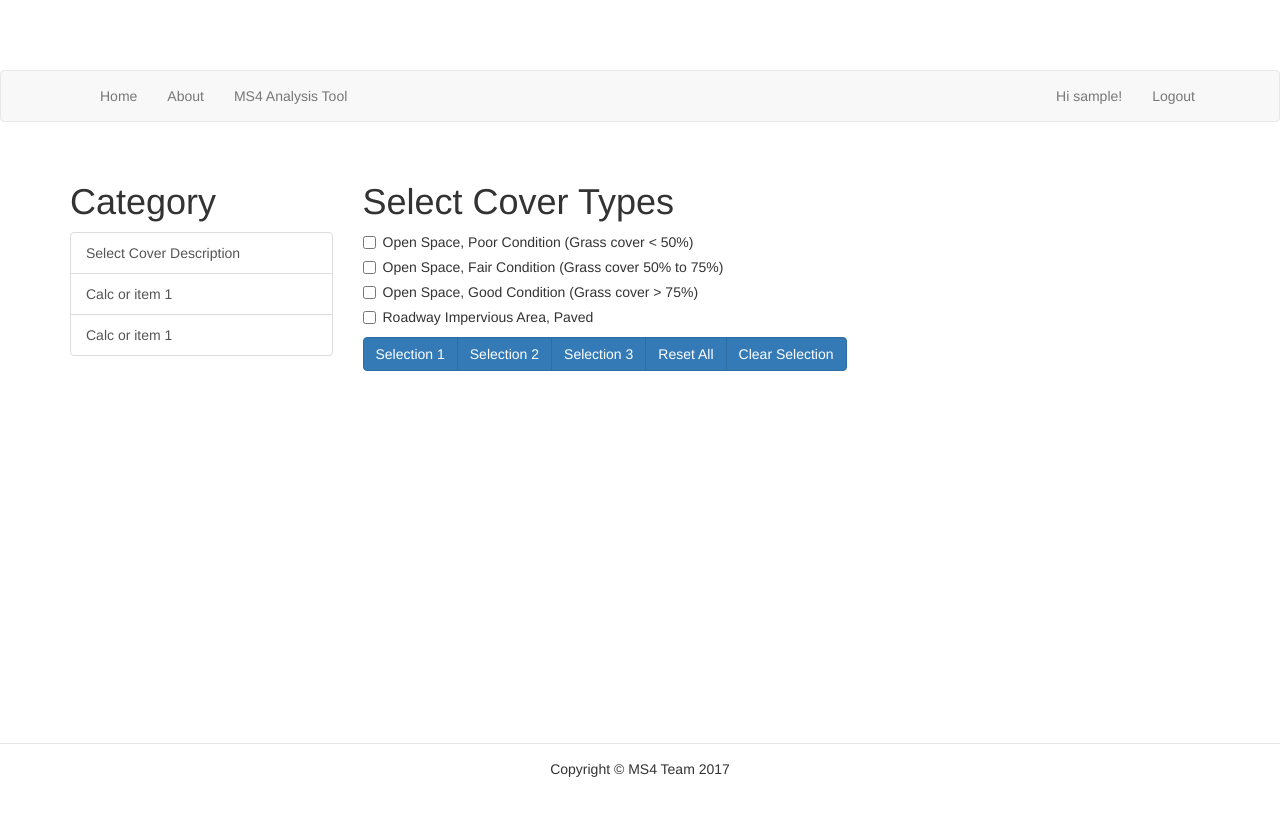
After one commit to lasanthagithub/Python_Flask_Development, a Flask app: page /cover_description in a window 1280 px wide. The commit adds this page. Run offline with Flask 2, Linux system fonts and the light colour scheme; the visitor is signed in with stand-in values (Sample User, id 1); parts of the project's set-up code (start-up, migrations or seed data) failed here and were passed over; some libraries are stand-ins or nearby versions.

Commit message:
MS4 Analysis

```diff
--- a/VS_Flask_dev/FlaskWebProject/FlaskWebProjectAWS/Flask2/app.py
+++ b/VS_Flask_dev/FlaskWebProject/FlaskWebProjectAWS/Flask2/app.py
@@ -21,6 +21,7 @@ from functools import wraps
 #from dbconnect import connection
 from MySQLdb import escape_string as thwart
 import dbhandle
+#from data import dbhandle
 ## Instance of flask class
 app = Flask(__name__)
 
@@ -46,6 +47,12 @@ def index():
 @app.route('/about')
 def about():
     return render_template('about.html')
+
+#####################################################################################
+## Myaccount info
+@app.route('/myaccount')
+def myaccount():
+    return render_template('myaccount.html')
 
 #####################################################################################
 ## Articles page
@@ -94,8 +101,8 @@ class RegisterForm(Form): ## object is request.form type
         validators.DataRequired(),
         validators.EqualTo('confirm', message='Username/Password do not match')])
     confirm = PasswordField('Confirm Password')
-    accept_tos = BooleanField('I accept the <a href="/tos">Terms of Service and the\
-                     <a href="/privacynotice">Privacy Notice. Last updater Oct 2017')#,                      validators.DataRequired()
+    accept_tos = BooleanField('I accept the <a href="/tos/">Terms of Service</a> and the\
+                     <a href="/privacynotice/">Privacy Notice</a>. Last updater Oct 2017', [validators.DataRequired()])
 
 
 #####################################################################################
@@ -119,7 +126,7 @@ def register():
                 dbhandle.register__(name, email, username, password)
 
                 flash('Your are now registered. Please log in', 'success')
-                return redirect(url_for('index'))
+                return redirect(url_for('login'))
         return render_template('register.html', form=form)
 
     except Exception as e:
@@ -157,7 +164,7 @@ def login():
 
                 flash('You are now logged in', 'success')
                 #return redirect(url_for('dashboard'))
-                return redirect(url_for('index'))
+                return redirect(url_for('cover_description'))
             else:
                 error = 'Invalid login'
                 return render_template('login.html', error=error)
@@ -187,10 +194,29 @@ def is_logged_in(f):
             return redirect(url_for('login'))
     return wrap
 
+#####################################################################################
 ## Main analysis page
 @app.route('/analysis_main')
+@is_logged_in
 def analysis_main():
     return render_template('analysis_main.html')
+
+#####################################################################################
+## Cover description
+@app.route('/cover_description')
+@is_logged_in
+def cover_description():
+    return render_template('cover_description.html')
+
+#####################################################################################
+## Log out
+@app.route('/logout')
+@is_logged_in
+def logput():
+    session.clear()
+    flash('You are now logged out', 'success')
+    return redirect(url_for('login'))
+
 
 
 """
@@ -316,14 +342,7 @@ def delete_article(id):
     return redirect(url_for('dashboard'))
 
 
-#####################################################################################
-## Log out
-@app.route('/logout')
-@is_logged_in
-def logput():
-    session.clear()
-    flash('You are now logged out', 'success')
-    return redirect(url_for('login'))
+
 
 """
 #####################################################################################
--- a/VS_Flask_dev/FlaskWebProject/FlaskWebProjectAWS/Flask2/templates/analysis_main.html
+++ b/VS_Flask_dev/FlaskWebProject/FlaskWebProjectAWS/Flask2/templates/analysis_main.html
@@ -1,6 +1,21 @@
 {% extends 'layout.html' %}
 
 {% block body %}
-    <h1>About the project</h1>
-    <p> This project is to understand the capabilty of Flask framework</p>
+<div class="row">
+    <div class="col-md-3">
+        <h1 class="my-4">Category</h1>
+        <div class="list-group">
+            <a href="/cover_description" class="list-group-item">Select Cover Description</a>
+            <a href="#" class="list-group-item">Calc or item 1</a>
+            <a href="#" class="list-group-item">Calc or item 1</a>
+        </div>
+    </div>
+
+    <div class="col-md-9">
+        <!--<h1>About the project</h1>
+        <p> This project is to understand the capabilty of Flask framework</p>-->
+        {% block cover_types %} {% endblock %}
+    </div>
+</div>
+
 {% endblock %}
--- /dev/null
+++ b/VS_Flask_dev/FlaskWebProject/FlaskWebProjectAWS/Flask2/templates/cover_description.html
@@ -0,0 +1,82 @@
+{% extends 'analysis_main.html' %}
+
+{% block cover_types %}
+<h1>Select Cover Types</h1>
+<div class="row-fluid" style="height:70%;">
+    <form method="POST">
+
+
+        <div class="checkbox">
+            <label><input name="cover_des_check" id="Checkbox1" type="checkbox" value="">Open Space, Poor Condition (Grass cover &#60; 50%)</label>
+        </div>
+        <div class="checkbox">
+            <label><input name="cover_des_check" id="Checkbox2" type="checkbox" value="">Open Space, Fair Condition (Grass cover 50% to 75%)</label>
+        </div>
+        <div class="checkbox">
+            <label><input name="cover_des_check" id="Checkbox3" type="checkbox" value="">Open Space, Good Condition (Grass cover &#62; 75%)</label>
+        </div>
+        <div class="checkbox">
+            <label><input id="Checkbox4" type="checkbox" value="">Roadway Impervious Area, Paved</label>
+        </div>
+
+
+
+        <div class="btn-group">
+            <button type="button" class="btn btn-primary">Selection 1</button>
+            <button type="button" class="btn btn-primary">Selection 2</button>
+            <button type="button" class="btn btn-primary">Selection 3</button>
+            <button type="button" class="btn btn-primary">Reset All</button>
+            <button type="button" class="btn btn-primary">Clear Selection</button>
+        </div>
+
+    </form>
+
+
+
+    <!--
+    <div class="checkbox">
+        <label><input id="Checkbox5" type="checkbox" value="">Paved; Curbs and storm sewers</label>
+    </div>
+    <div class="checkbox">
+        <label><input id="Checkbox6" type="checkbox" value="">Paved; Open Ditches</label>
+    </div>
+    <div class="checkbox">
+        <label><input id="Checkbox7" type="checkbox" value="">Gravel</label>
+    </div>
+    <div class="checkbox">
+        <label><input id="Checkbox8" type="checkbox" value="">Dirt</label>
+    </div>
+    <div class="checkbox">
+        <label><input id="Checkbox9" type="checkbox" value="">Natural Desrt Lanscaping</label>
+    </div>
+    <div class="checkbox">
+        <label><input id="Checkbox10" type="checkbox" value="">Artificial Desrt Lanscaping</label>
+    </div>
+
+
+
+    <div class="checkbox disabled">
+        <label><input type="checkbox" value="" disabled>Option 3</label>
+    </div>-->
+
+
+
+    <!--<div class="checkbox">
+        <label>
+            <input type="checkbox" name="check" value="edit"> New entry
+        </label>
+    </div>
+
+    value = request.form.getlist('check')
+
+    <input type="checkbox" value="{{c}}" name="checks"> {{c}}<br>
+    test = request.form.getlist('checks')-->
+
+
+    <!--<input id="Button1" type="Selection" value="button" />
+    <input id="Button1" type="Selection 1" value="button" />
+    <input id="Button1" type="Selection 1" value="button" />
+    <input id="Reset1" type="reset" value="reset" />-->
+
+</div>
+    {% endblock %}
--- a/VS_Flask_dev/FlaskWebProject/FlaskWebProjectAWS/Flask2/templates/includes/_navbar.html
+++ b/VS_Flask_dev/FlaskWebProject/FlaskWebProjectAWS/Flask2/templates/includes/_navbar.html
@@ -13,14 +13,14 @@
             <ul class="nav navbar-nav">
                 <li><a href="/">Home</a></li>
                 <li><a href="/about">About</a></li>
-                <li><a href="/articles">Articles</a></li>
+                <!--<li><a href="/articles">Articles</a></li>-->
                 <li><a href="/analysis_main">MS4 Analysis Tool</a></li>
 
             </ul>
 
             <ul class="nav navbar-nav navbar-right">
                 {% if session.logged_in %}
-                    <li><a href="/dashboard">Dashboard</a></li>
+                    <li><a href="/myaccount">Hi {{session.username}}!</a></li>
                     <li><a href="/logout">Logout</a></li>
                 {% else %}
                     <li><a href="/register">Register</a></li>
--- a/VS_Flask_dev/FlaskWebProject/FlaskWebProjectAWS/Flask2/templates/layout.html
+++ b/VS_Flask_dev/FlaskWebProject/FlaskWebProjectAWS/Flask2/templates/layout.html
@@ -6,22 +6,29 @@
     <title>MS4 Analysis Tool</title>
     <!--<link href="../static/content/bootstrap-1.min.css" rel="stylesheet" />-->
     <link rel="stylesheet" href="https://maxcdn.bootstrapcdn.com/bootstrap/3.3.7/css/bootstrap.min.css">
+    <link href="../static/content/site.css" rel="stylesheet" />
 </head>
 <body>
 
     {% include 'includes/_navbar.html' %}
     <div class="container">
         {% include 'includes/_messages.html' %}
-        {% block body%} {% endblock %}
+        {% block body %} {% endblock %}
     </div>
+
+    <!-- Footer -->
+    <footer class="py-5 bg-dark modal-footer">
+        <div class="container">
+            <p class="m-0 text-center text-white">Copyright &copy; MS4 Team 2017</p>
+        </div>
+        <!-- /.container -->
+    </footer>
 
     <!--<script src="../static/scripts/bootstrap.min.js"></script>-->
     <script src="https://maxcdn.bootstrapcdn.com/bootstrap/3.3.7/js/bootstrap.min.js"></script>
    <script src="//cdn.ckeditor.com/4.7.3/standard/ckeditor.js"></script>
+    <!--<script src="../static/scripts/ckeditor/ckeditor.js"></script>-->
+    <script type="text/javascript">CKEDITOR.replace('editor')</script>
 
-    <!--<script src="../static/scripts/ckeditor/ckeditor.js"></script>-->
-    <script type="text/javascript">
-        CKEDITOR.replace('editor')
-    </script>
 </body>
 </html>
```
Also changed, not shown: VS_Flask_dev/FlaskWebProject/FlaskWebProjectAWS/Flask2/Cover_Descriptions.py (added, +41 -0 lines), VS_Flask_dev/FlaskWebProject/FlaskWebProjectAWS/Flask2/data/dbhandle.py (added, +53 -0 lines), VS_Flask_dev/FlaskWebProject/FlaskWebProjectAWS/Flask2/templates/cover_description--.html (added, +26 -0 lines), VS_Flask_dev/FlaskWebProject/FlaskWebProjectAWS/Flask2/templates/myaccount.html (added, +12 -0 lines), VS_Flask_dev/FlaskWebProject/FlaskWebProjectAWS/Flask2/templates/register.html (+9 -16 lines), 5 other files.
